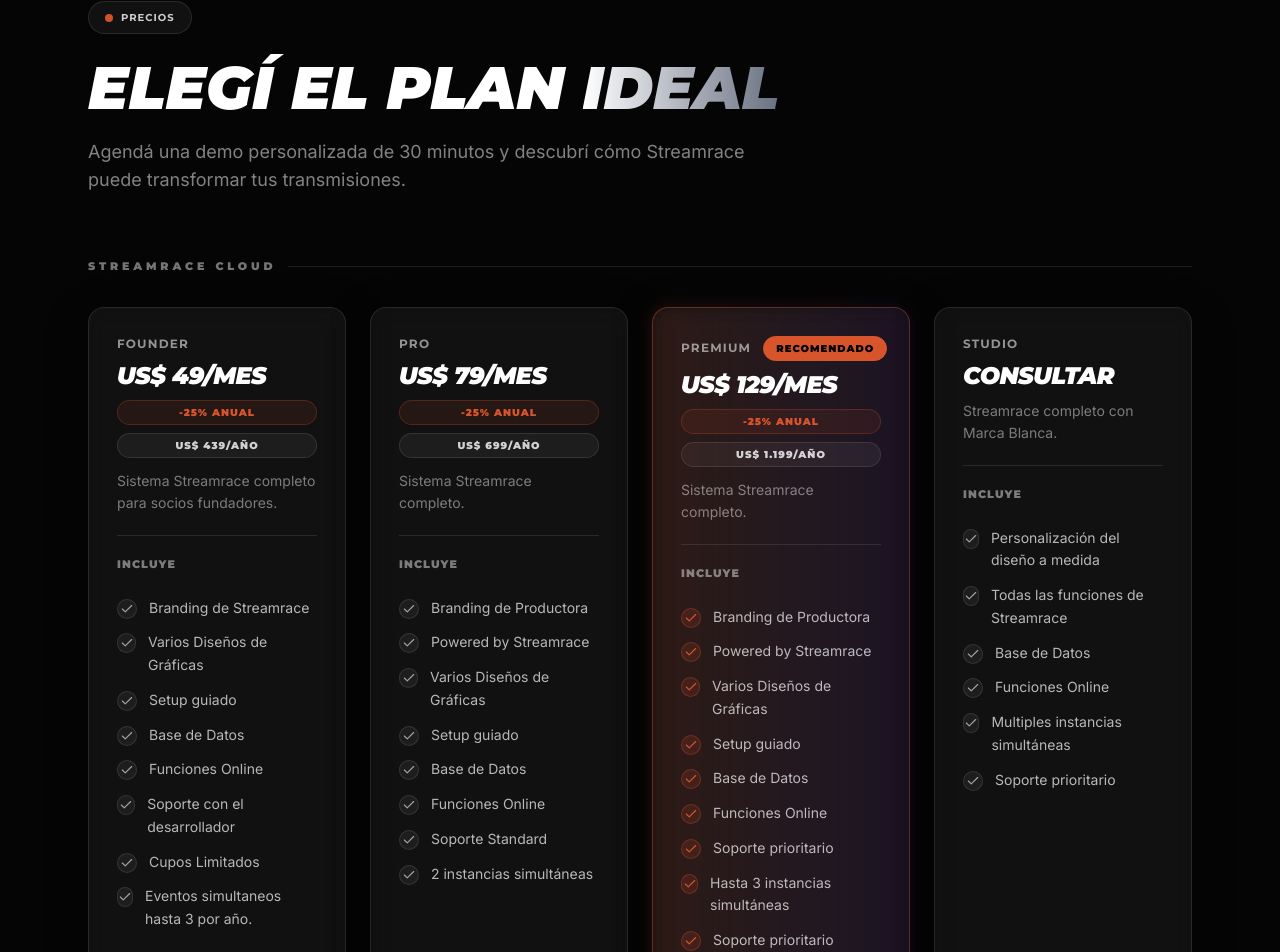
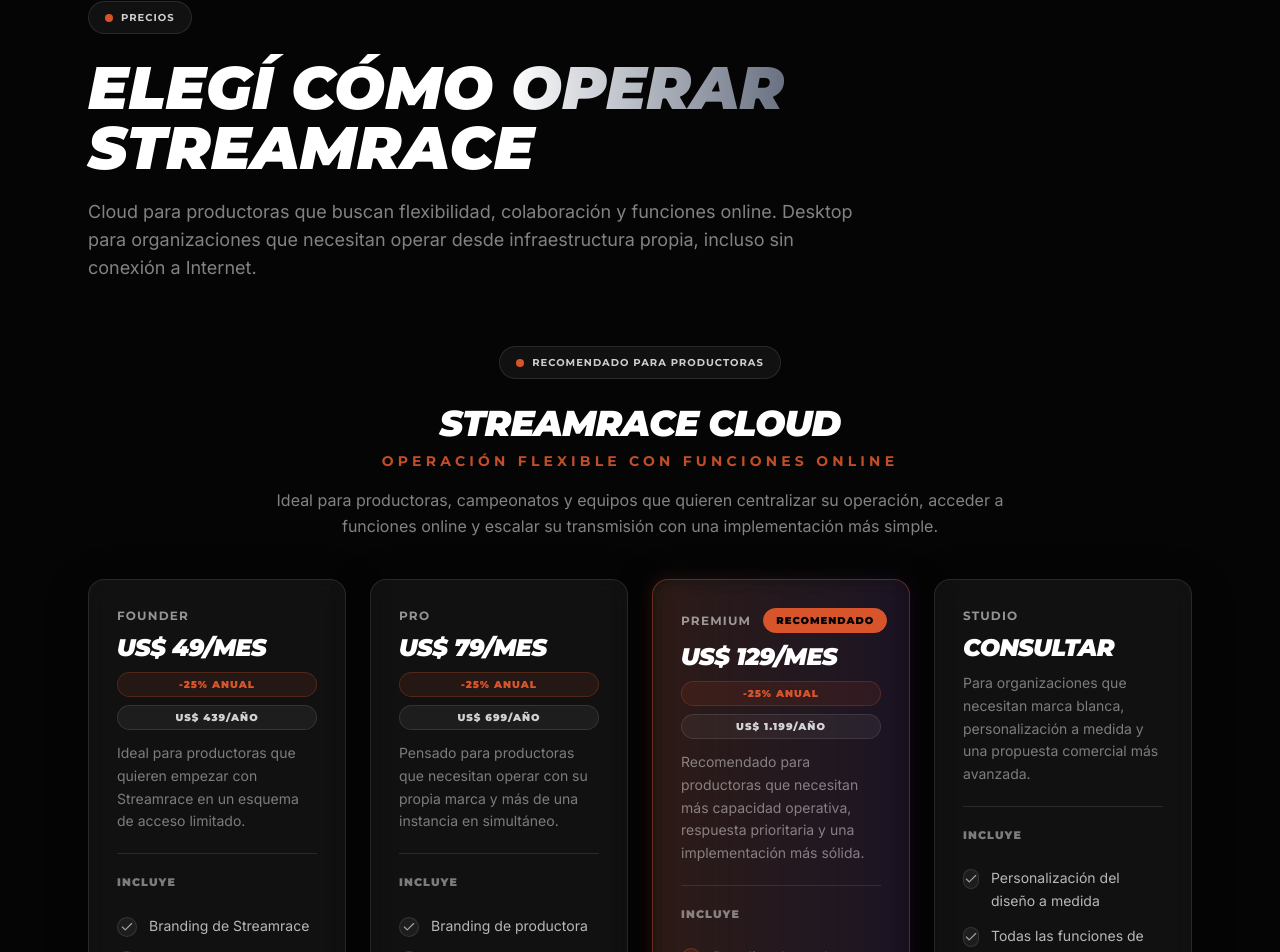
Before and after one commit to SiendoDevs/landing-streamrace, a React (Vite) app: page /precios in a window 1280 px wide. Shown: the part 170-1122 px from the top of the page. Built offline with nearby package versions, Linux system fonts and the light colour scheme.

Commit message:
cambios en pricing

```diff
--- a/src/components/pricing/pricingConfig.js
+++ b/src/components/pricing/pricingConfig.js
@@ -4,16 +4,16 @@
     price: 49,
     annualPrice: 439,
     highlight: false,
-    desc: "Sistema Streamrace completo para socios fundadores.",
+    desc: "Ideal para productoras que quieren empezar con Streamrace en un esquema de acceso limitado.",
     features: [
       "Branding de Streamrace",
-      "Varios Diseños de Gráficas",
+      "Varios diseños de gráficas",
       "Setup guiado",
-      "Base de Datos",
-      "Funciones Online",
+      "Base de datos",
+      "Funciones online",
       "Soporte con el desarrollador",
-      "Cupos Limitados",
-      "Eventos simultaneos hasta 3 por año.",
+      "Cupos limitados",
+      "Hasta 3 eventos por año",
     ],
     cta: "Elegir plan",
     type: "demo",
@@ -24,15 +24,15 @@
     price: 79,
     annualPrice: 699,
     highlight: false,
-    desc: "Sistema Streamrace completo.",
+    desc: "Pensado para productoras que necesitan operar con su propia marca y más de una instancia en simultáneo.",
     features: [
-      "Branding de Productora",
+      "Branding de productora",
       "Powered by Streamrace",
-      "Varios Diseños de Gráficas",
+      "Varios diseños de gráficas",
       "Setup guiado",
-      "Base de Datos",
-      "Funciones Online",
-      "Soporte Standard",
+      "Base de datos",
+      "Funciones online",
+      "Soporte estándar",
       "2 instancias simultáneas",
     ],
     cta: "Elegir plan",
@@ -44,17 +44,16 @@
     price: 129,
     annualPrice: 1199,
     highlight: true,
-    desc: "Sistema Streamrace completo.",
+    desc: "Recomendado para productoras que necesitan más capacidad operativa, respuesta prioritaria y una implementación más sólida.",
     features: [
-      "Branding de Productora",
+      "Branding de productora",
       "Powered by Streamrace",
-      "Varios Diseños de Gráficas",
+      "Varios diseños de gráficas",
       "Setup guiado",
-      "Base de Datos",
-      "Funciones Online",
+      "Base de datos",
+      "Funciones online",
       "Soporte prioritario",
       "Hasta 3 instancias simultáneas",
-      "Soporte prioritario",
     ],
     cta: "Elegir plan",
     type: "demo",
@@ -64,13 +63,13 @@
     name: "Studio",
     price: null,
     highlight: false,
-    desc: "Streamrace completo con Marca Blanca.",
+    desc: "Para organizaciones que necesitan marca blanca, personalización a medida y una propuesta comercial más avanzada.",
     features: [
       "Personalización del diseño a medida",
       "Todas las funciones de Streamrace",
-      "Base de Datos",
-      "Funciones Online",
-      "Multiples instancias simultáneas",
+      "Base de datos",
+      "Funciones online",
+      "Múltiples instancias simultáneas",
       "Soporte prioritario",
     ],
     cta: "Hablar con ventas",
@@ -85,7 +84,7 @@
     price: 1490,
     unitPrice: 1490,
     highlight: false,
-    desc: "Streamrace Desktop para 1 dispositivo, Windows/macOS.",
+    desc: "Ideal para operación local en una estación de trabajo, con licencia perpetua y funcionamiento offline.",
     features: [
       "Licencia perpetua",
       "Funcionamiento 100% offline",
@@ -101,7 +100,7 @@
     price: 2380,
     unitPrice: 1190,
     highlight: false,
-    desc: "Streamrace Desktop para 2 dispositivos, Windows/macOS.",
+    desc: "Pensado para organizaciones que necesitan redundancia o una segunda estación operativa con licencia perpetua.",
     features: [
       "Licencia perpetua",
       "Funcionamiento 100% offline",
@@ -117,7 +116,7 @@
     price: 2970,
     unitPrice: 990,
     highlight: true,
-    desc: "Streamrace Desktop para 3 dispositivos, Windows/macOS.",
+    desc: "Recomendado para operaciones con varias estaciones, mayor cobertura técnica y mejor costo por licencia.",
     features: [
       "Licencia perpetua",
       "Funcionamiento 100% offline",
--- a/src/pages/Pricing.jsx
+++ b/src/pages/Pricing.jsx
@@ -5,7 +5,7 @@
 import SEO from "../components/SEO";
 import PricingCard from "../components/pricing/PricingCard";
 import ContactModal from "../components/ContactModal";
-import { cloudPlans, desktopPlans, connectPlans } from "../components/pricing/pricingConfig";
+import { cloudPlans, desktopPlans } from "../components/pricing/pricingConfig";
 
 export default function Pricing() {
   const [isModalOpen, setIsModalOpen] = useState(false);
@@ -52,8 +52,8 @@
       style={{ "--accent": "#D8552B" }}
     >
       <SEO
-        title="Planes y Precios de Streamrace - Cloud, Desktop y Connect"
-        description="Descubre los planes de Streamrace: Cloud desde US$ 49/mes, Desktop desde US$ 1490, Connect desde US$ 29/mes. Soluciones para todos los tipos de producción de carreras."
+        title="Planes y Precios de Streamrace - Cloud y Desktop"
+        description="Elegí cómo operar Streamrace: Cloud para productoras que buscan flexibilidad y funciones online, o Desktop para operación local y offline en transmisiones profesionales de automovilismo y karting."
         url="https://streamrace.solutions/precios"
         schemaData={{
           "@context": "https://schema.org",
@@ -122,19 +122,21 @@
             </div>
 
             <h1 className="text-4xl md:text-6xl font-black italic uppercase leading-none">
-              Elegí el plan <span className="text-transparent bg-clip-text bg-linear-to-r from-white to-gray-500">ideal</span>
+              Elegí cómo <span className="text-transparent bg-clip-text bg-linear-to-r from-white to-gray-500">operar</span> Streamrace
             </h1>
 
-            <p className="mt-5 text-white/50 text-lg max-w-2xl">
-              Agendá una demo personalizada de 30 minutos y descubrí cómo Streamrace puede transformar tus transmisiones.
+            <p className="mt-5 text-white/50 text-lg max-w-3xl">
+              Cloud para productoras que buscan flexibilidad, colaboración y funciones online. Desktop para organizaciones que necesitan operar desde infraestructura propia, incluso sin conexión a Internet.
             </p>
           </div>
 
           <section>
-            <div className="mb-8 flex items-center justify-between gap-3">
-              <div className="text-[11px] font-black uppercase tracking-[0.35em] text-white/45">Streamrace Cloud</div>
-              <div className="h-px flex-1 bg-white/10" />
-            </div>
+            {renderSectionHeading(
+              "Streamrace Cloud",
+              "Operación flexible con funciones online",
+              "Ideal para productoras, campeonatos y equipos que quieren centralizar su operación, acceder a funciones online y escalar su transmisión con una implementación más simple.",
+              "Recomendado para productoras"
+            )}
             <div className="grid grid-cols-1 sm:grid-cols-2 lg:grid-cols-4 gap-6 items-stretch">
               {cloudPlans.map((plan) => (
                 <PricingCard key={plan.name} plan={plan} onSelect={handleOpenModal} variant="cloud" />
@@ -143,16 +145,16 @@
           </section>
 
           {renderCallout(
-            "Offline",
-            "¿Preferís trabajar offline?",
-            "Disponible también en Licencia Perpetua."
+            "Operación local",
+            "¿Necesitás trabajar desde tu propia infraestructura?",
+            "Streamrace Desktop está pensado para organizaciones que priorizan una operación local, estable y sin dependencia de Internet para lo crítico."
           )}
 
           <section className="mt-16">
             {renderSectionHeading(
               "Streamrace Desktop",
               "Licencia Perpetua",
-              "Ideal para organizaciones que desean operar desde su propia infraestructura, incluso sin conexión a Internet.",
+              "Ideal para productoras y organizaciones que necesitan control local, operación offline y una licencia perpetua para trabajar desde su propia infraestructura.",
               "Licencias perpetuas"
             )}
             <div className="grid grid-cols-1 gap-6 md:grid-cols-2 xl:grid-cols-3 items-stretch">
@@ -162,25 +164,6 @@
             </div>
           </section>
 
-          {renderCallout(
-            "Online",
-            "¿Necesitás funciones online?",
-            "Podés agregar Streamrace Connect en cualquier momento sin perder tu licencia perpetua."
-          )}
-
-          <section className="mt-16">
-            {renderSectionHeading(
-              "Streamrace Connect",
-              "Servicios Cloud para Licencias Perpetuas",
-              "¿Ya tenés Streamrace Desktop? Agregá todas las funciones Cloud sin dejar de utilizar tu instalación local.",
-              "Extensión cloud"
-            )}
-            <div className="grid grid-cols-1 gap-6 md:grid-cols-2 xl:grid-cols-3 items-stretch">
-              {connectPlans.map((plan) => (
-                <PricingCard key={plan.instances} plan={plan} onSelect={handleOpenModal} variant="connect" />
-              ))}
-            </div>
-          </section>
 
           <div className="mt-14 md:mt-18 border-t border-white/5 pt-8 flex flex-col sm:flex-row items-center justify-between gap-4">
             <div className="text-xs text-white/35 uppercase tracking-widest">
```
